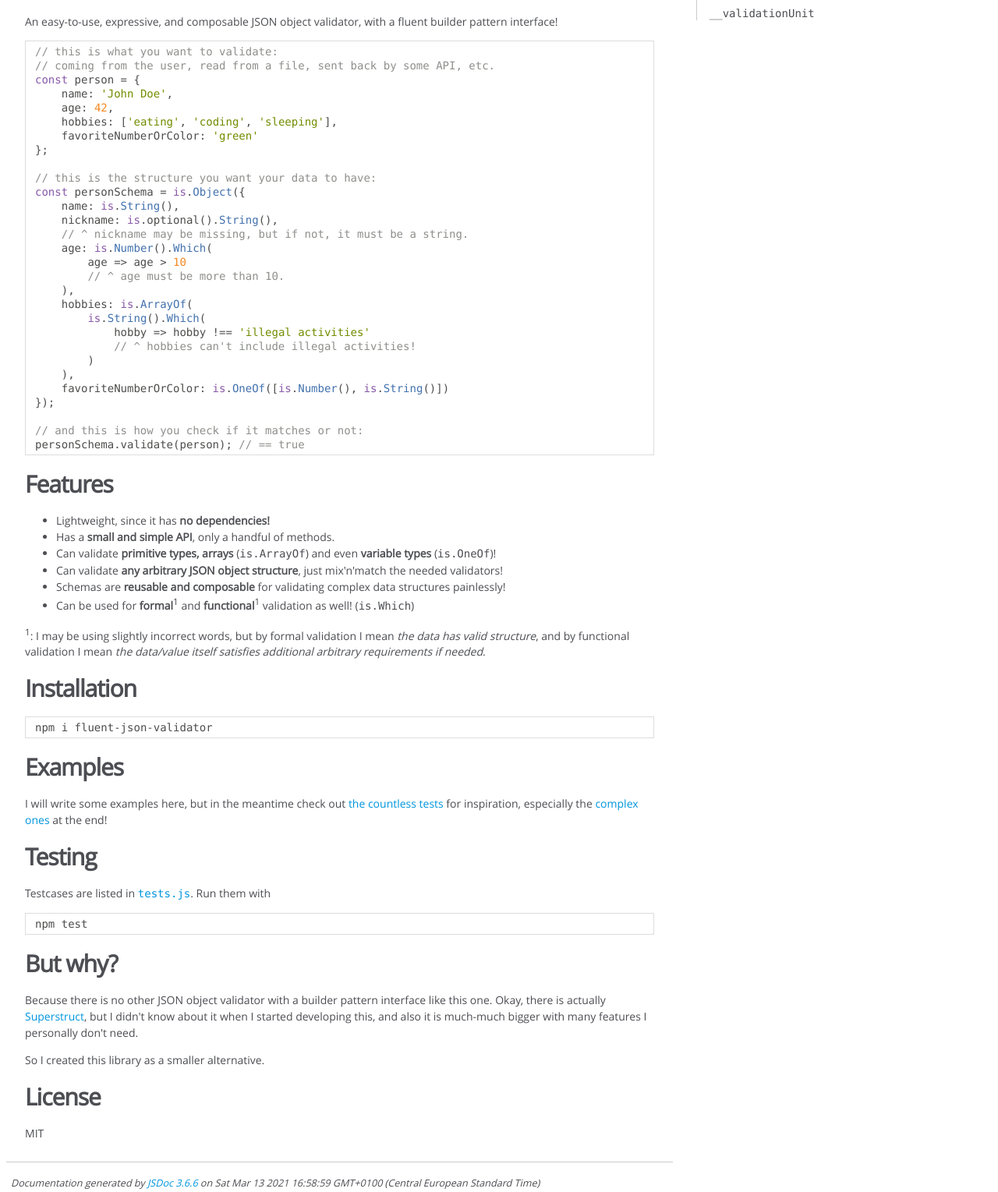
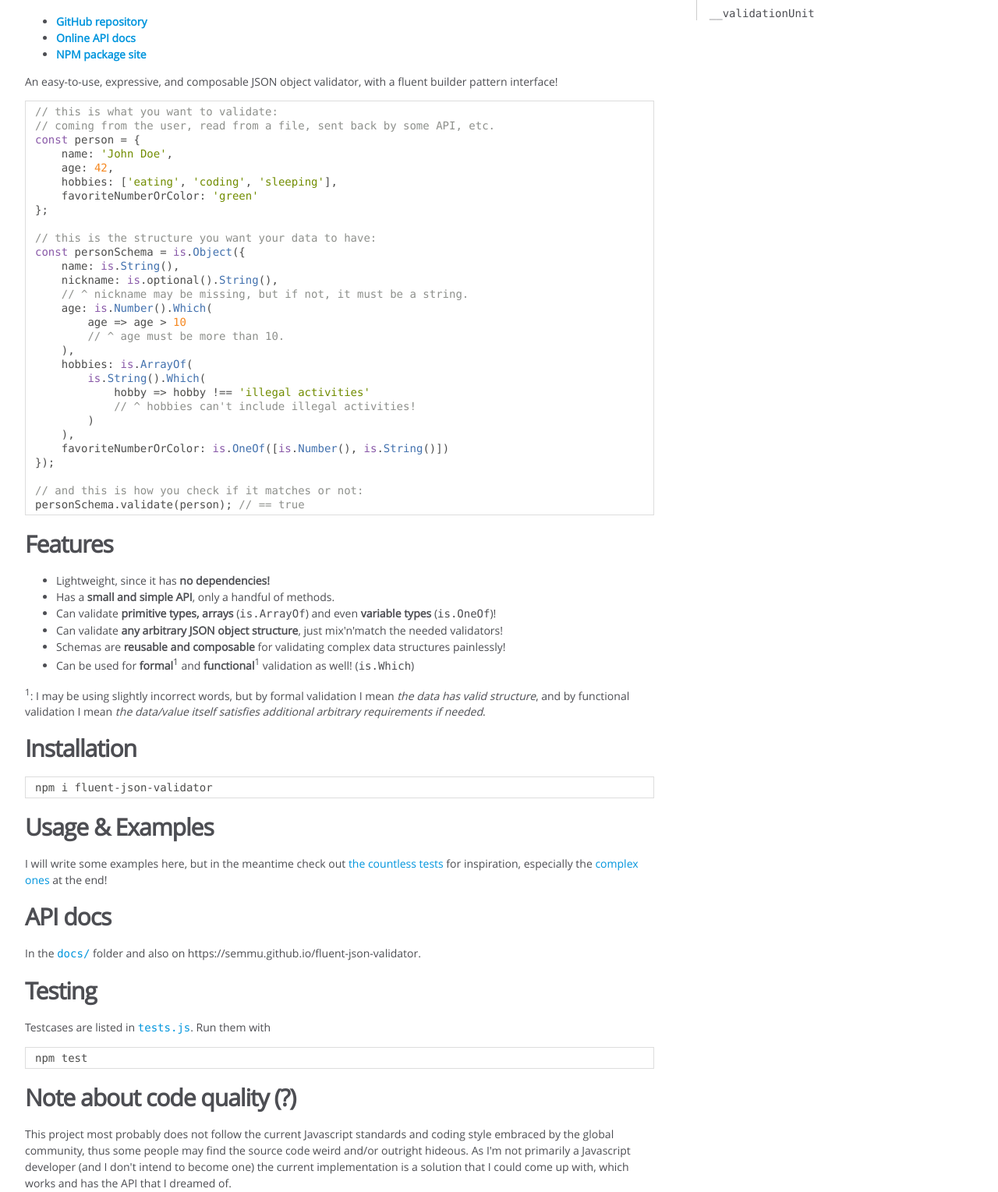
Before and after one commit to Semmu/fluent-json-validator, a website: page docs/index.html in a window 1280 px wide. Shown: the part 211-1740 px from the top of the page at 78% size. Drawn offline with Linux system fonts and the light colour scheme.

Commit message:
update/regenerate docs

```diff
--- a/docs/index.html
+++ b/docs/index.html
@@ -44,6 +44,11 @@
 
     <section>
         <article><h1>Fluent JSON validator</h1>
+<ul>
+<li><a href="https://github.com/Semmu/fluent-json-validator"><strong>GitHub repository</strong></a></li>
+<li><a href="https://semmu.github.io/fluent-json-validator"><strong>Online API docs</strong></a></li>
+<li><a href="https://www.npmjs.com/package/fluent-json-validator"><strong>NPM package site</strong></a></li>
+</ul>
 <p>An easy-to-use, expressive, and composable JSON object validator, with a fluent builder pattern interface!</p>
 <pre class="prettyprint source lang-javascript"><code>// this is what you want to validate:
 // coming from the user, read from a file, sent back by some API, etc.
@@ -88,12 +93,17 @@ personSchema.validate(person); // == true
 <h2>Installation</h2>
 <pre class="prettyprint source lang-bash"><code>npm i fluent-json-validator
 </code></pre>
-<h2>Examples</h2>
+<h2>Usage &amp; Examples</h2>
 <p>I will write some examples here, but in the meantime check out <a href="./tests.js">the countless tests</a> for inspiration, especially the <a href="./tests.js#L285">complex ones</a> at the end!</p>
+<h2>API docs</h2>
+<p>In the <a href="docs/"><code>docs/</code></a> folder and also on https://semmu.github.io/fluent-json-validator.</p>
 <h2>Testing</h2>
 <p>Testcases are listed in <a href="./tests.js"><code>tests.js</code></a>. Run them with</p>
 <pre class="prettyprint source lang-bash"><code>npm test
 </code></pre>
+<h2>Note about code quality (?)</h2>
+<p>This project most probably does not follow the current Javascript standards and coding style embraced by the global community, thus some people may find the source code weird and/or outright hideous. As I'm not primarily a Javascript developer (and I don't intend to become one) the current implementation is a solution that I could come up with, which works and has the API that I dreamed of.</p>
+<p>If you have ideas how to improve the library internals (without breaking the public API) feel free to open an issue or PR to discuss it! I'm open for improvements and constructive criticism.</p>
 <h2>But why?</h2>
 <p>Because there is no other JSON object validator with a builder pattern interface like this one. Okay, there is actually <a href="https://www.npmjs.com/package/superstruct">Superstruct</a>, but I didn't know about it when I started developing this, and also it is much-much bigger with many features I personally don't need.</p>
 <p>So I created this library as a smaller alternative.</p>
--- a/is.js
+++ b/is.js
@@ -9,7 +9,7 @@
 const is = {
 
     /**
-     * Function to return a new configurable validator. You don't need to call this directly!
+     * Function to return a new configurable validator. You don't need to call this directly! Use a factory method instead.
      *
      * @class   is.__validationUnit
      * @return  {Object}  The new, unconfigured validator.
```
Also changed, not shown: docs/is.__validationUnit.html (+1 -1 lines), docs/is.js.html (+1 -1 lines).
